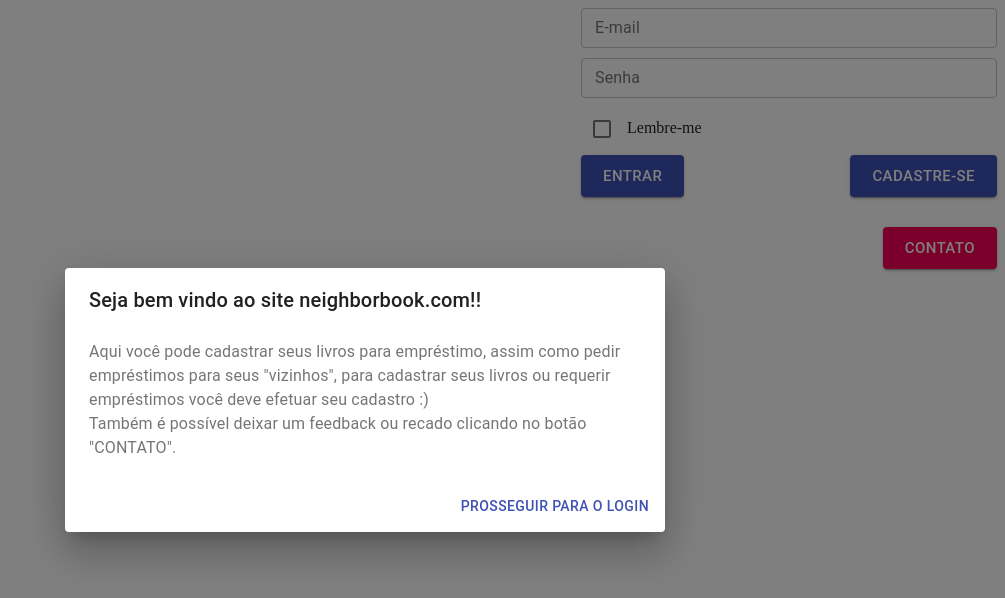
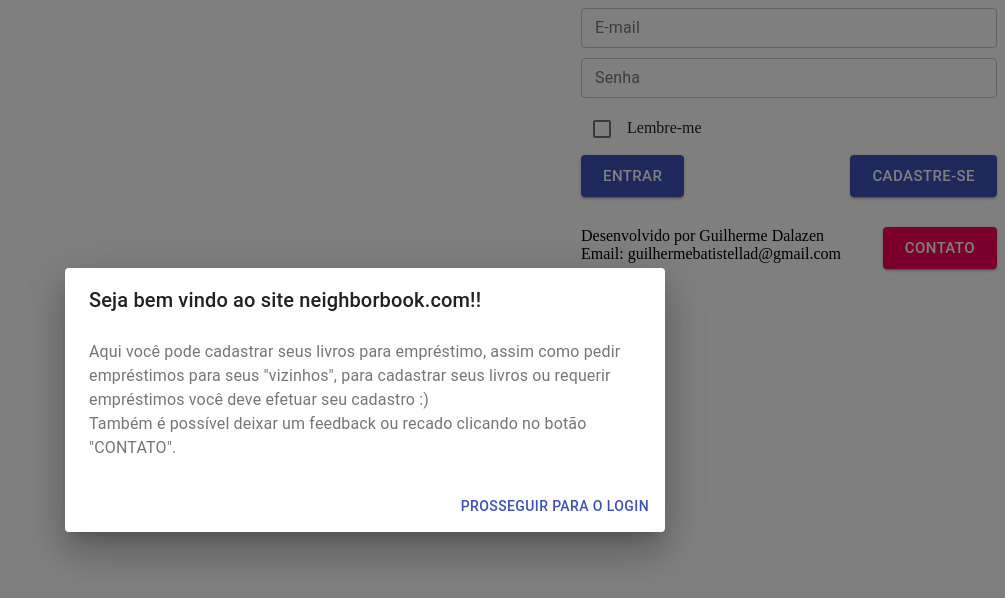
Before and after one commit to Dalazen/NeighborBook_React, a React (Create React App) app: page /#/ in a window 1280 px wide. Shown: the top 598 px of the page, without its empty margins (275-1280 px from the left). Built offline with nearby package versions, Linux system fonts and the light colour scheme; no server answers.

Commit message:
Adicionando footer dev

```diff
--- a/src/App.js
+++ b/src/App.js
@@ -1,6 +1,6 @@
 import React, { useLayoutEffect, useState } from 'react'
 import { HashRouter, Switch, Route, Redirect } from 'react-router-dom'
-import Login from './pages/Login.js'
+import Login from './pages/Login'
 import Menu from './pages/Menu'
 import RecadosRegistro from './pages/RecadosRegistro'
 import Recados from './pages/screen/Recados'
--- a/src/pages/Login.js
+++ b/src/pages/Login.js
@@ -195,6 +195,10 @@
                             Contato
                         </Button>
                     </Paper>
+                    <footer>
+                        Desenvolvido por Guilherme Dalazen
+                        <br/>Email: guilhermebatistellad@gmail.com
+                    </footer>
                 </Grid>
 
             </Grid>
--- a/src/pages/Menu.js
+++ b/src/pages/Menu.js
@@ -15,7 +15,6 @@
 import BookLista from './screen/BookLista'
 import BookEmprestimo from './screen/BookEmprestimo'
 import Recados from './screen/Recados'
-import Contato from './screen/Contato'
 
 export default function Menu() {
     let history = useHistory();
@@ -58,7 +57,6 @@
                                 <MenuItem onClick={() => setScreen(2)}>Registrar seu livro</MenuItem>
                                 <MenuItem onClick={() => setScreen(3)}>Emprestimos</MenuItem>
                                 <MenuItem onClick={() => setScreen(4)}>Recados</MenuItem>
-                                <MenuItem onClick={() => setScreen(5)}>Contato</MenuItem>
                             </MenuList>
                         </Paper>
                     </Grid>
@@ -68,9 +66,14 @@
                         {screen === 0 &&
                             <>
                             <br/>⠀⠀⠀⠀⠀⠀⠀⠀⠀⠀⠀⠀⠀⠀⠀⠀⠀⠀⠀⠀⠀⠀⠀⠀⠀⠀⠀⠀⠀⠀⠀⠀⠀⠀⠀⠀⠀⠀⠀⠀Bem Vindo!!<br/>
-                            <br/>⠀⠀⠀⠀⠀⠀⠀⠀Este site é destinado a todos que queiram cadastrar e/ou requerir empréstimo dos livros já cadastrados, como uma biblioteca entre "vizinhos"!<br/>
-                            <br/>⠀⠀⠀⠀⠀⠀⠀⠀Para prosseguir, selecione uma opção no Menu ao lado. <br/>
-                            <br/> ⠀⠀⠀⠀⠀⠀⠀⠀← ← ← ← ← ← ⠀ ← ← ← ← ← ← ⠀ ← ← ← ← ← ← <br/>
+                            <br/>⠀Este site tem por objetivo criar uma biblioteca comunitária,
+                            permitindo aos usuários cadastrar seus livros e requerir empréstimos dos
+                            livros já cadastrados, entretanto como o objetivo do mesmo é criar um "laço"
+                            entre os usuários, qualquer usuário pode adicionar ou remover os livros cadastrados
+                            então use esta função com cuidado!!<br/>
+                            <br/>⠀Para prosseguir, selecione uma opção no Menu ao lado. <br/>
+                            <br/>← ← ← ← ← ← ⠀ ← ← ← ← ← ← ⠀ ← ← ← ← ← ← <br/>
+                            <br/>⠀Qualquer usuário tóxico será banido imediamente!<br/>
                             <br/><br/>
                             </> }
                         {screen === 1 &&
@@ -81,10 +84,14 @@
                             <BookEmprestimo setScreen={setScreen} /> }
                         {screen === 4 &&
                             <Recados setScreen={setScreen} /> }
-                        {screen === 5 &&
-                            <Contato setScreen={setScreen} /> }
 
                     </Paper>
+                    <br/>
+                    <br/>
+                    <footer>
+                        Desenvolvido por Guilherme Dalazen
+                        <br/>Email: guilhermebatistellad@gmail.com
+                    </footer>
                 </Grid>
 
             </Grid>
--- a/src/pages/RecadosRegistro.js
+++ b/src/pages/RecadosRegistro.js
@@ -96,7 +96,12 @@
                     style={{ float: "right" }}>
                     Cancelar
                 </Button>
+                <footer>
+                    Desenvolvido por Guilherme Dalazen
+                    <br/>Email: guilhermebatistellad@gmail.com
+                </footer>
             </Grid>
+
         </Grid >
     )
 }
--- a/src/pages/screen/Contato.js
+++ /dev/null
@@ -1,19 +0,0 @@
-import React from 'react'
-import {
-    Grid,
-    Paper
-}
-    from '@material-ui/core';
-
-export default function Contato() {
-    return (
-        <Grid>
-            <>
-            <br/><Paper>Dados do desenvolvedor:</Paper><br/>
-            <br/>Nome: Guilherme Dalazen <br/>
-            <br/>Email: guilhermebatistellad@gmail.com<br/>
-            <br/>
-            </>
-        </Grid>
-    )
-}
--- a/src/pages/screen/Recados.js
+++ b/src/pages/screen/Recados.js
@@ -75,7 +75,6 @@
                     Novo Recado
                     </Button>
             </Grid>
-
         </Grid>
     )
 }
```
